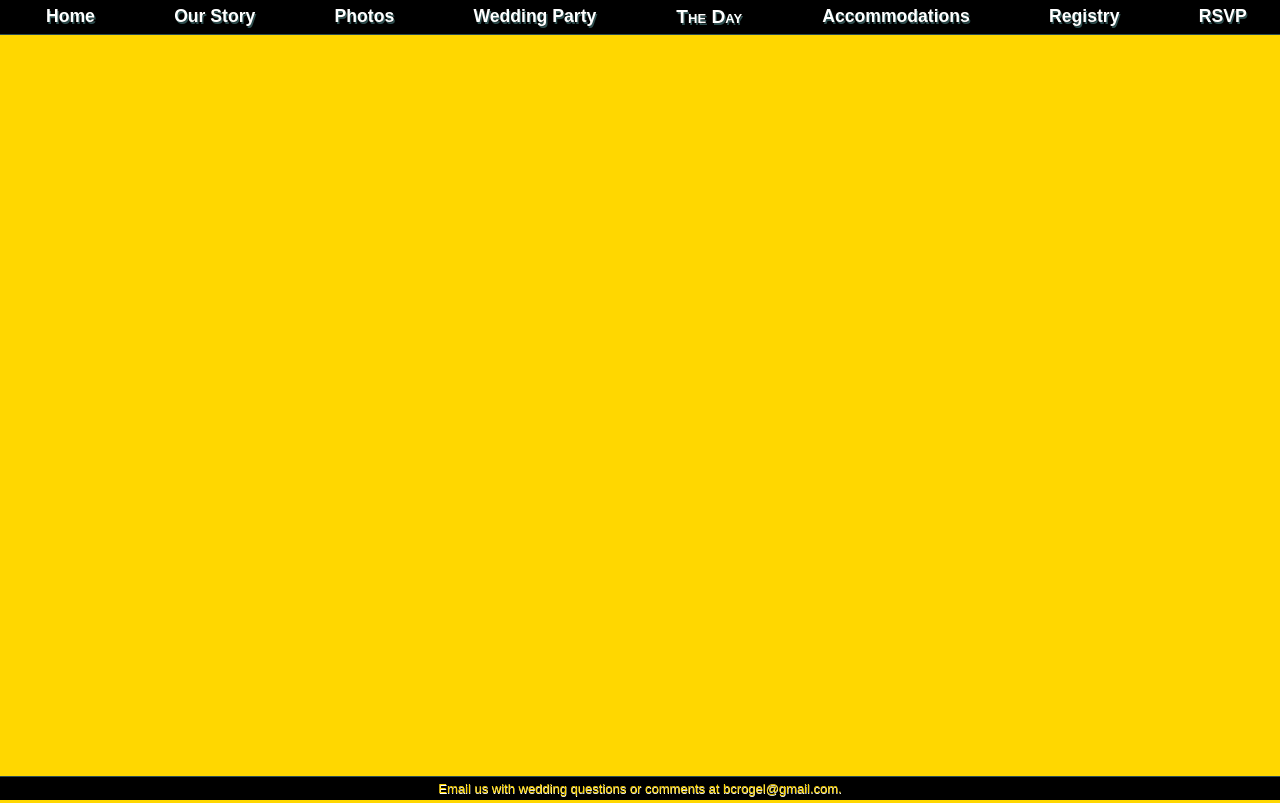
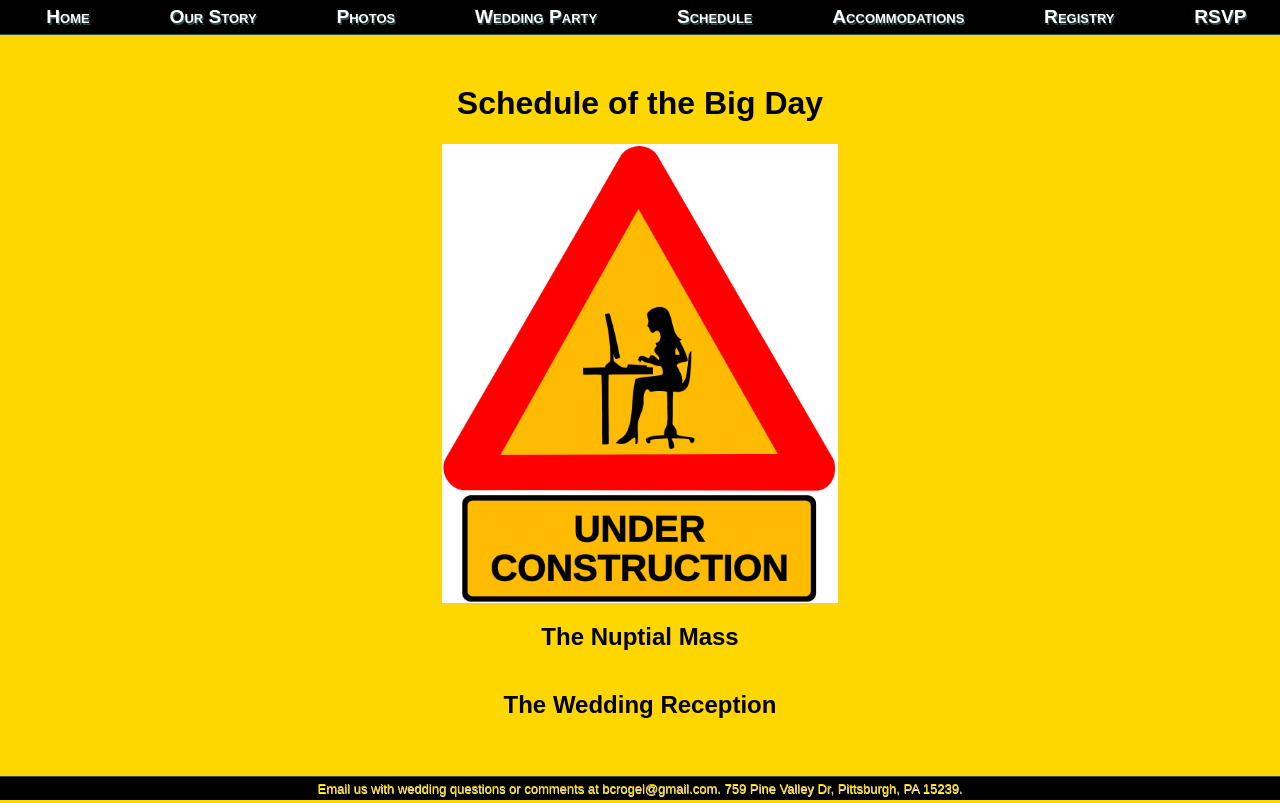
Before and after one commit to feminaprovita/bcrogel, a React app: page /schedule in a window 1280 px wide. Built offline with nearby package versions, Linux system fonts and the light colour scheme.

Commit message:
more initial tweaks

```diff
--- a/client/components/Footer.js
+++ b/client/components/Footer.js
@@ -2,7 +2,7 @@ import React from 'react'
 
 const Footer = () => (
   <div id='footer'>
-    <p id='footer-text'>Email us with wedding questions or comments at bcrogel@gmail.com.</p>
+    <p id='footer-text'>Email us with wedding questions or comments at bcrogel@gmail.com. 759 Pine Valley Dr, Pittsburgh, PA 15239.</p>
   </div>
 )
 
--- a/client/components/Navbar.js
+++ b/client/components/Navbar.js
@@ -8,7 +8,7 @@ const Navbar = () => (
       <Link to='/ourstory' id='navlink-ourstory' className='navlink-one'>Our Story</Link>
       <Link to='/photos' id='navlink-photos' className='navlink-one'>Photos</Link>
       <Link to='/weddingparty' id='navlink-weddingparty' className='navlink-one'>Wedding Party</Link>
-      <Link to='/theday' id='navlink-theday' className='navlink-one'>The Day</Link>
+      <Link to='/schedule' id='navlink-schedule' className='navlink-one'>Schedule</Link>
       <Link to='/accommodations' id='navlink-accommodations' className='navlink-one'>Accommodations</Link>
       <Link to='/registry' id='navlink-registry' className='navlink-one'>Registry</Link>
       <Link to='/rsvp' id='navlink-rsvp' className='navlink-one'>RSVP</Link>
--- a/client/components/TheDay.js
+++ b/client/components/Schedule.js
@@ -1,17 +1,16 @@
 import React from 'react'
 
-const TheDay = () => (
-  <div id='theday-container' className='page-container'>
-    <h1>The Day Itself</h1>
+const Schedule = () => (
+  <div id='schedule-container' className='page-container'>
+    <h1>Schedule of the Big Day</h1>
     <img
       className='under-construction small-image'
       src='./images/under_construction_geek_woman.png'
       alt='Under Construction'
       />
-    <p>Do we want to rename this section <span className='sm-cap'>The Big Day</span> instead?</p>
     <h2>The Nuptial Mass</h2>
     <h2>The Wedding Reception</h2>
   </div>
 )
 
-export default TheDay
+export default Schedule
--- a/client/components/index.js
+++ b/client/components/index.js
@@ -4,7 +4,7 @@ export {default as OurStory} from './OurStory'
 export {default as Photos} from './Photos'
 export {default as Registry} from './Registry'
 export {default as RSVP} from './RSVP'
-export {default as TheDay} from './TheDay'
+export {default as Schedule} from './Schedule'
 export {default as WeddingParty} from './WeddingParty'
 export {default as Navbar} from './Navbar'
 export {default as Footer} from './Footer'
--- a/client/routes.js
+++ b/client/routes.js
@@ -1,12 +1,12 @@
 import React from 'react'
 import {withRouter, Route, Switch} from 'react-router-dom'
-import {Home, OurStory, TheDay, Accommodations, WeddingParty, Registry, Photos, RSVP} from './components'
+import {Home, OurStory, Schedule, Accommodations, WeddingParty, Registry, Photos, RSVP} from './components'
 
 const Routes = () => (
   <Switch>
     <Route exact path="/" component={Home} />
     <Route exact path="/ourstory" component={OurStory} />
-    <Route exact path="/theday" component={TheDay} />
+    <Route exact path="/schedule" component={Schedule} />
     <Route exact path="/accommodations" component={Accommodations} />
     <Route exact path="/weddingparty" component={WeddingParty} />
     <Route exact path="/registry" component={Registry} />
--- a/public/style.css
+++ b/public/style.css
@@ -51,13 +51,9 @@ nav a:hover,
 
 .navlink-one {
   color: white;
-  font-size: 1.1em;
-  padding: 0.5em;
-}
-
-#navlink-theday {
   font-size: 1.2em;
   font-variant: small-caps;
+  padding: 0.5em;
 }
 
 /* FOOTER */
```
Also changed, not shown: 1 other file.
